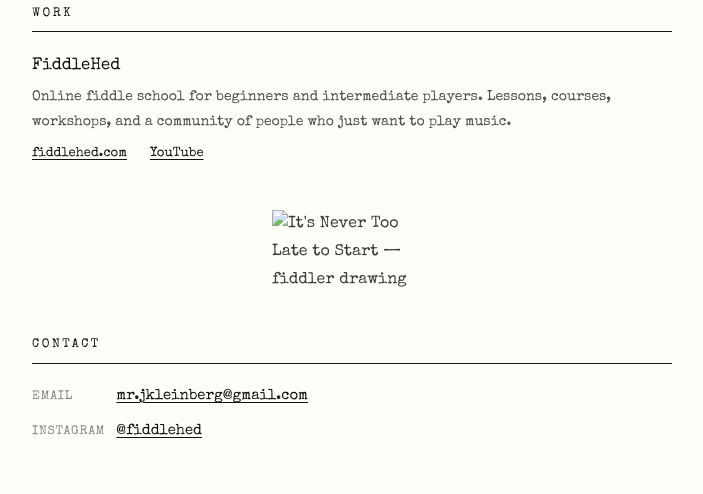
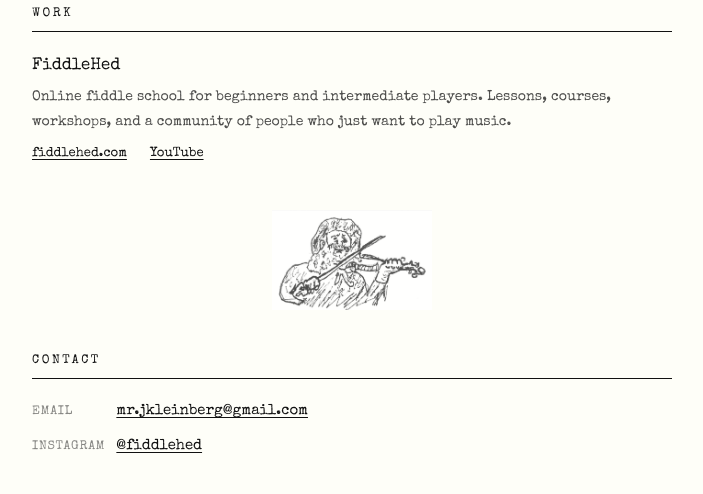
Before and after one commit to jasonkleinberg/jasonkleinberg.github.io, a plain HTML site: page index.html in a window 1280 px wide. Shown: the part 1059-1553 px from the top of the page, without its empty margins (288-991 px from the left). Drawn offline with nearby package versions, Linux system fonts and the light colour scheme.

Commit message:
Fix image filename with apostrophe

```diff
--- a/index.html
+++ b/index.html
@@ -246,7 +246,7 @@
   ══════════════════════════════════════════════ -->
   <img
     class="inline-drawing"
-    src="images/drawing_It's Never Too Late To Start.jpg"
+    src="images/drawing_Its_Never_Too_Late_To_Start.jpg"
     alt="It's Never Too Late to Start — fiddler drawing"
     width="160"
   >
```
Also changed, not shown: images/drawing_Its_Never_Too_Late_To_Start.jpg (renamed from images/drawing_It’s Never Too Late To Start.jpg), 2 other files.
